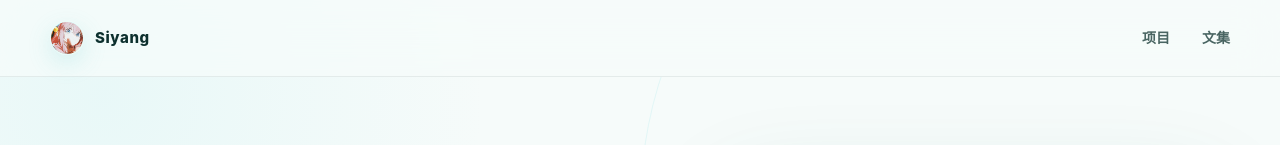
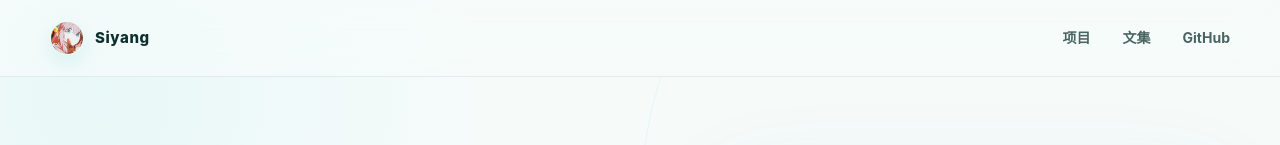
Before and after one commit to YTwsy/Siyang, a Next.js app: page / in a window 1280 px wide. Shown: the top 145 px of the page. Built offline with nearby package versions, Linux system fonts and the light colour scheme.

Commit message:
feat: enhance footer with GitHub link and improve styling

```diff
--- a/src/app/globals.css
+++ b/src/app/globals.css
@@ -1120,12 +1120,36 @@ a:hover .arrow--back {
 
 .footer-meta {
   display: flex;
+  align-items: baseline;
   gap: 24px;
   color: var(--ink-faint);
   font-size: 12px;
   letter-spacing: 0.05em;
+  line-height: 1;
   text-transform: uppercase;
   transition: color 720ms cubic-bezier(0.22, 1, 0.36, 1);
+}
+
+.footer-meta a {
+  position: relative;
+}
+
+.footer-meta a::after {
+  position: absolute;
+  right: 0;
+  bottom: -2px;
+  left: 0;
+  height: 1px;
+  background: currentColor;
+  content: "";
+  transform: scaleX(0);
+  transform-origin: right;
+  transition: transform 180ms ease;
+}
+
+.footer-meta a:hover::after {
+  transform: scaleX(1);
+  transform-origin: left;
 }
 
 body:has(.writing-page) .site-footer {
--- a/src/app/layout.tsx
+++ b/src/app/layout.tsx
@@ -3,6 +3,21 @@ import Image from "next/image";
 import Link from "next/link";
 import type { ReactNode } from "react";
 import "./globals.css";
+
+const githubProfileUrl = "https://github.com/YTwsy";
+
+function GitHubProfileLink() {
+  return (
+    <a
+      href={githubProfileUrl}
+      target="_blank"
+      rel="noreferrer"
+      aria-label="访问 GitHub 主页（在新窗口打开）"
+    >
+      GitHub
+    </a>
+  );
+}
 
 export const metadata: Metadata = {
   title: {
@@ -37,6 +52,7 @@ function SiteHeader() {
         <nav className="site-nav" aria-label="主导航">
           <Link href="/#projects">项目</Link>
           <Link href="/writing/">文集</Link>
+          <GitHubProfileLink />
         </nav>
       </div>
     </header>
@@ -54,6 +70,7 @@ function SiteFooter() {
           <p>做一些有用的东西，把过程慢慢写下来。</p>
         </div>
         <div className="footer-meta">
+          <GitHubProfileLink />
           <span>Projects &amp; notes</span>
           <span>© {new Date().getFullYear()} Siyang</span>
         </div>
--- a/src/app/page.tsx
+++ b/src/app/page.tsx
@@ -207,7 +207,7 @@ export default function HomePage() {
             <h2>文集先留一页空白。</h2>
           </div>
           <div className="writing-preview__copy">
-            <p>第一版不会发布文章。等有内容真正值得留下，再从这里开始。</p>
+            <p>等有内容真正值得留下，再从这里开始。</p>
             <Link className="button button--quiet" href="/writing/">
               看看这页 <Arrow />
             </Link>
```
